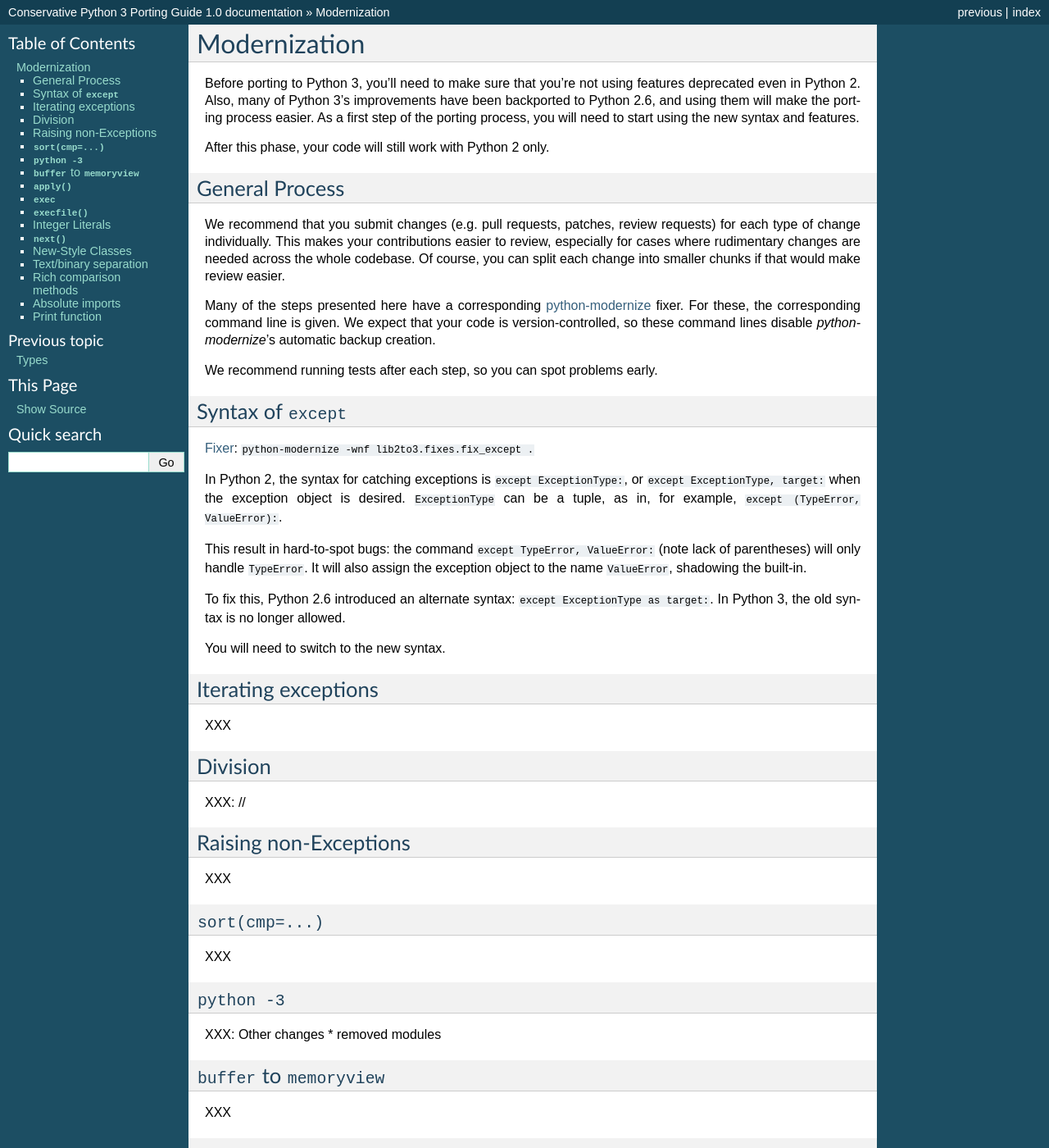
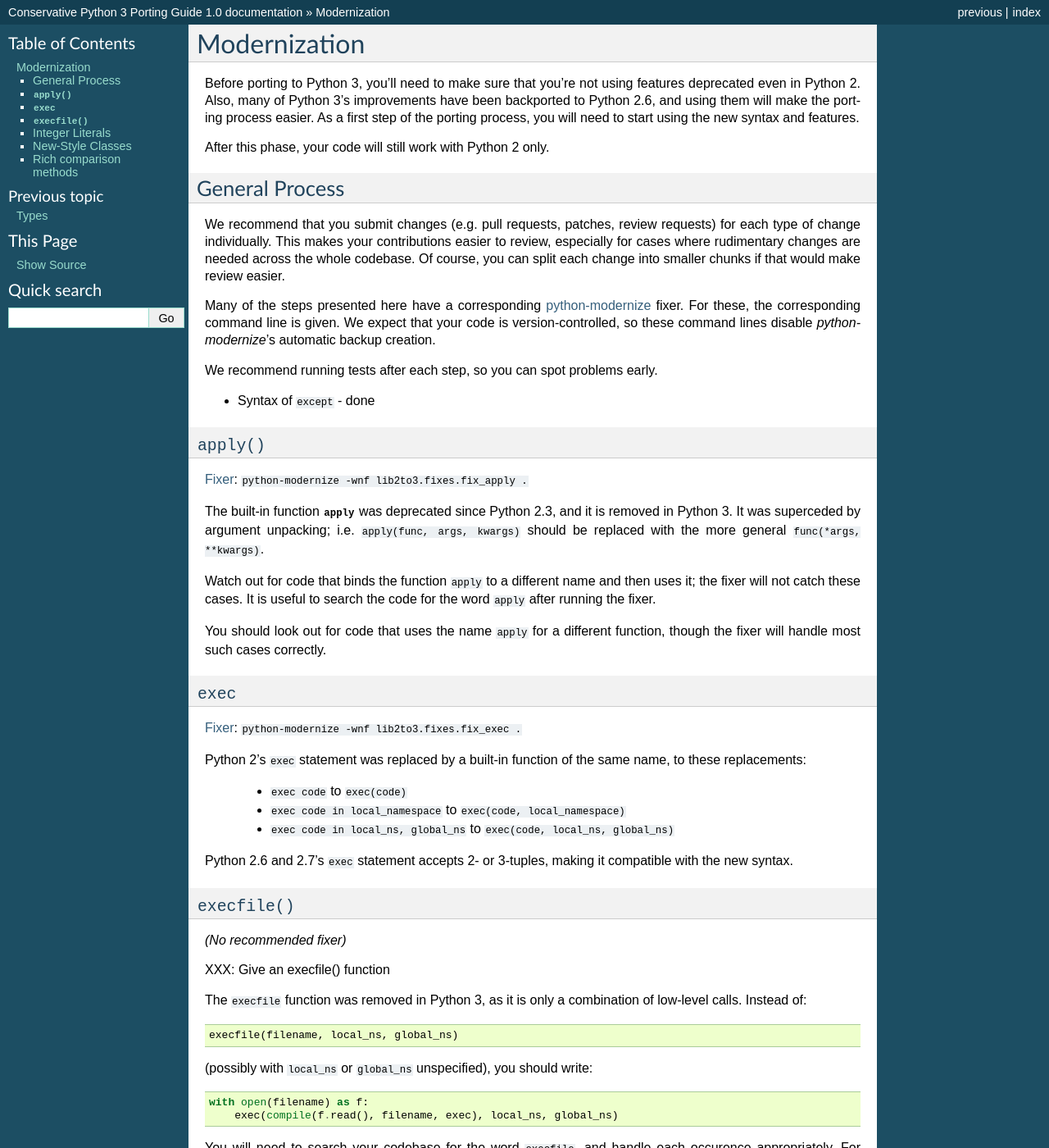
Before and after one commit to fedora-python/portingguide, a Sphinx documentation site: the page built from source/modernize.rst, in a window 1280 px wide and 1400 px high. Shown: the whole window at 82% size. Built offline with Sphinx 7.4.7, drawn with Linux system fonts in a browser that asks for light colours; some of the changed text lies outside the part shown.

```diff
--- a/source/modernize.rst
+++ b/source/modernize.rst
@@ -29,62 +29,7 @@
 We recommend running tests after each step, so you can spot problems early.
 
 
-Syntax of ``except``
---------------------
-
-:ref:`Fixer <python-modernize>`: ``python-modernize -wnf lib2to3.fixes.fix_except .``
-
-In Python 2, the syntax for catching exceptions is
-``except ExceptionType:``, or ``except ExceptionType, target:`` when the
-exception object is desired.
-``ExceptionType`` can be a tuple, as in, for example,
-``except (TypeError, ValueError):``.
-
-This result in hard-to-spot bugs: the command ``except TypeError, ValueError:``
-(note lack of parentheses) will only handle ``TypeError``. It will also assign
-the exception object to the name ``ValueError``, shadowing the built-in.
-
-To fix this, Python 2.6 introduced an alternate syntax:
-``except ExceptionType as target:``.
-In Python 3, the old syntax is no longer allowed.
-
-You will need to switch to the new syntax.
-
-Iterating exceptions
---------------------
-
-XXX
-
-
-Division
---------
-
-XXX: //
-
-
-Raising non-Exceptions
-----------------------
-
-XXX
-
-
-``sort(cmp=...)``
------------------
-
-XXX
-
-
-``python -3``
------------------
-
-XXX: Other changes
-* removed modules
-
-
-``buffer`` to ``memoryview``
-----------------------------
-
-XXX
+* Syntax of ``except`` - done
 
 
 ``apply()``
@@ -182,22 +127,10 @@
 * (Tabs and Spaces) - done
 
 
-``next()``
-----------
-
-XXX: next()
-
-
 New-Style Classes
 -----------------
 
 XXX (these aren't necessarily needed)
-
-
-Text/binary separation
-----------------------
-
-XXX
 
 
 Rich comparison methods
@@ -206,15 +139,3 @@
 XXX
 XXX: cmp() is missing
 XXX: locale.strcoll -> locale.strxfrm
-
-
-Absolute imports
-----------------
-
-XXX
-
-
-Print function
---------------
-
-XXX
```
Also changed, not shown: source/exceptions.rst (+22 -0 lines), source/process.rst (+17 -10 lines), source/tools.rst (+18 -12 lines).
